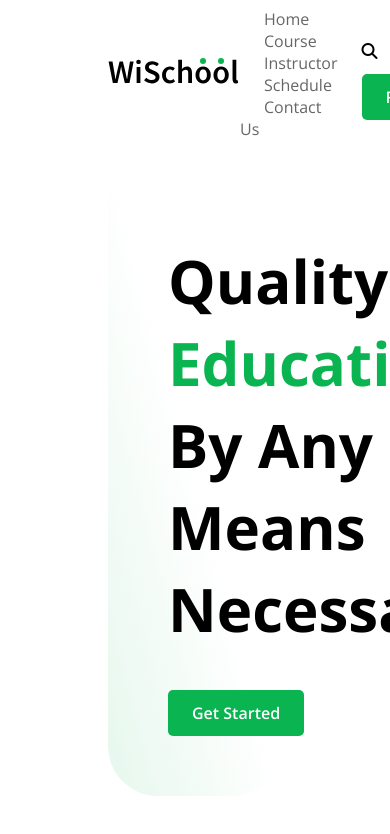
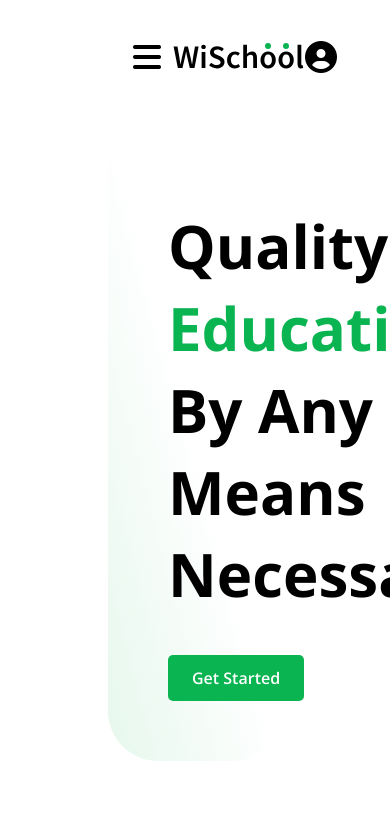
Before and after one commit to Vanhhhhhhhh/wiSchool, a plain HTML site: page index.html in a window 390 px wide. Shown: the top 834 px of the page. Drawn offline with nearby package versions, Linux system fonts and the light colour scheme.

Commit message:
set up responsive for header

```diff
--- a/CSS/index.css
+++ b/CSS/index.css
@@ -64,3 +64,33 @@ body{
 .--main-color{
     color: var(--theme-color);
 }
+
+.header__mobile{
+    padding: 28px 25px;
+    display: none;
+    align-items: center;
+    justify-content: space-between;
+}
+
+.header__mobile .home{
+    display: flex;
+    align-items: center;
+}
+
+.header__mobile .home i{
+    margin-right: 12px;
+    font-size: 32px;
+}
+
+.header__mobile i{
+    font-size: 32px;
+}
+
+@media only screen and (max-width: 1160px){
+    .header__mobile{
+        display: flex;
+    }
+    .header{
+        display: none;
+    }
+}
--- a/index.html
+++ b/index.html
@@ -13,12 +13,21 @@
      - E: Element (con)
      - M: Modifier
     -->
+    <div class="header__mobile">
+        <div class="home">
+            <i class="fa fa-bars"></i>
+            <img src="./images/Group 177.svg" alt="logo wiSchool">
+        </div>
+
+        <i class="fa fa-user-circle"></i>
+    </div>
+
     <header class="header">
-        <!-- logo -->
+
         <div class="header__logo">
             <img src="./images/Group 177.svg" alt="logo wiSchool">
         </div>
-        <!-- navigation bar -->
+
         <div class="header__nav">
             <a href="">Home</a>
             <a href="">Course</a>
@@ -26,7 +35,7 @@
             <a href="">Schedule</a>
             <a href="">Contact Us</a>
         </div>
-        <!-- button (login,...) -->
+
         <div class="header__button">
             <i class="fa fa-search"></i>
             <button class="btn">Login</button>
@@ -44,5 +53,6 @@
             <img src="./images/Frame 6514.png" alt="background image">
         </div>
     </div>
+
 </body>
 </html>
```
